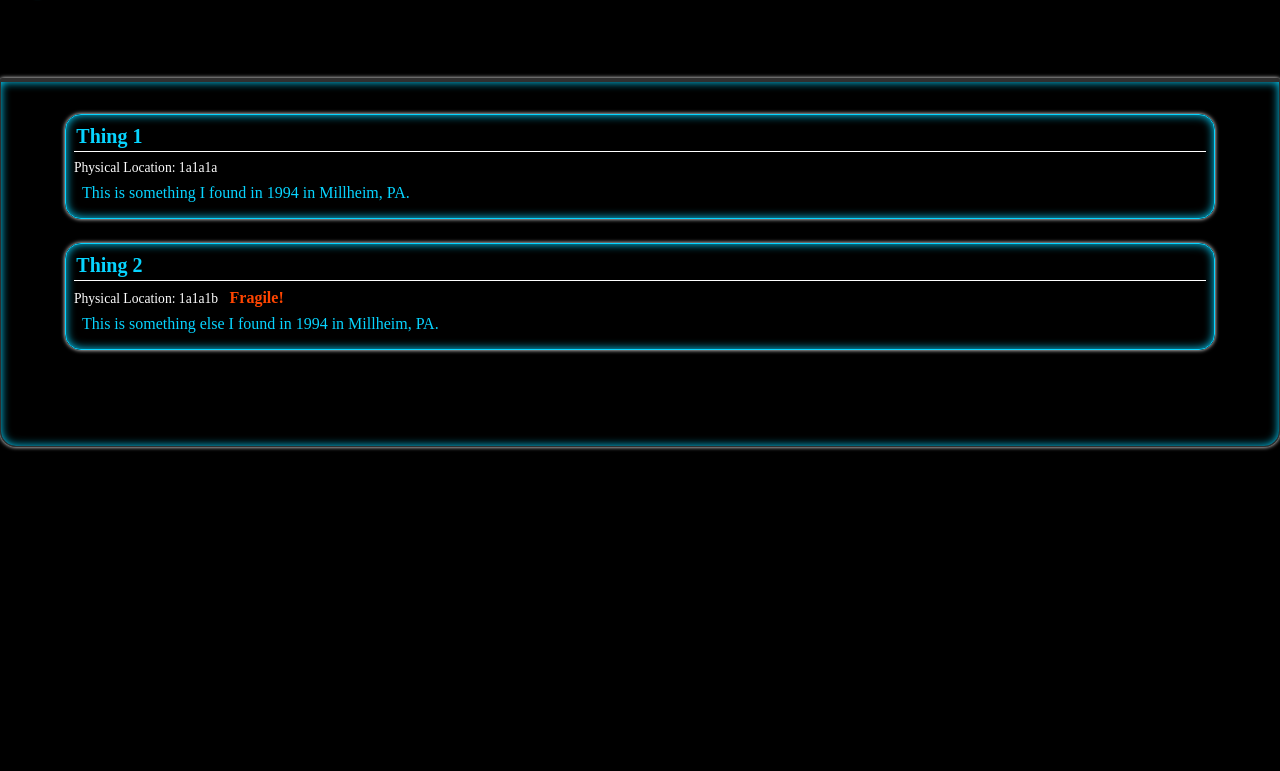
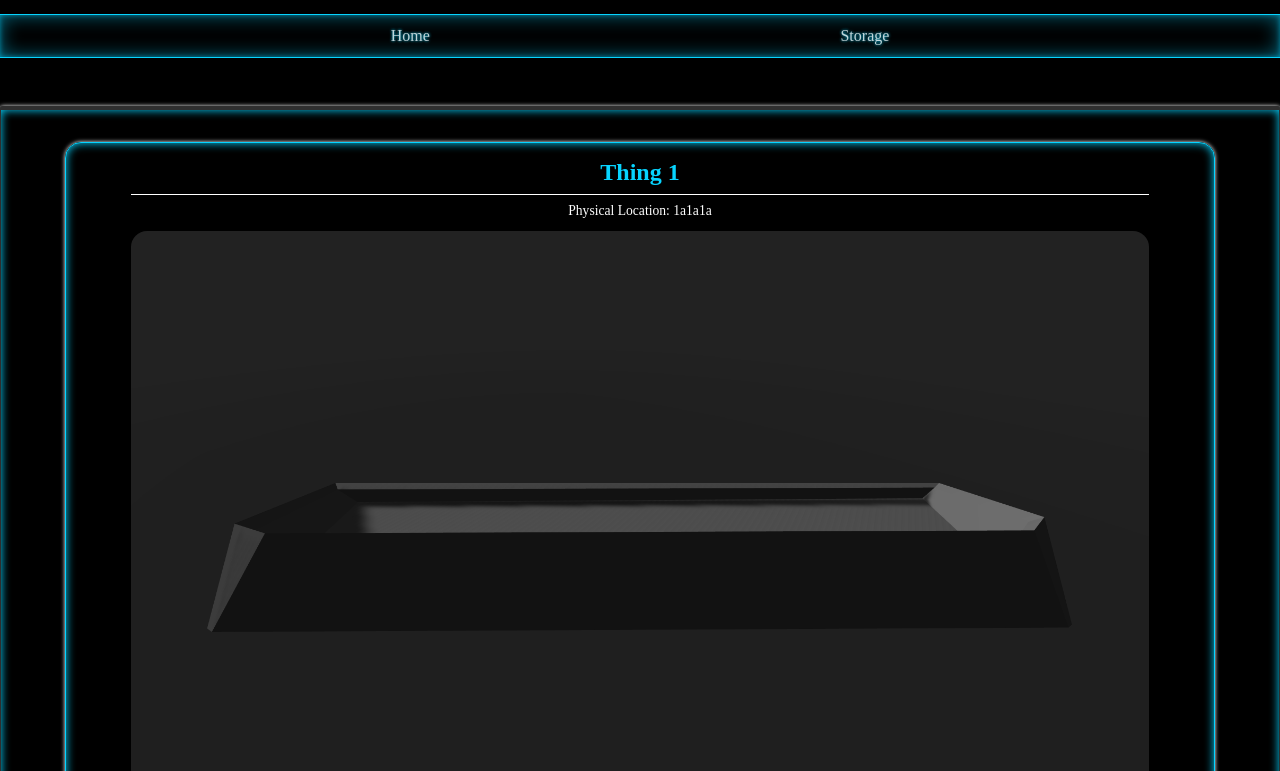
Before and after one commit to WideSpreadOS/SpreadStorage, a website with bundled scripts: page storage.html in a window 1280 px wide. Shown: the part 87-858 px from the top of the page. Before the commit the page ends 800 px from the top, so only its background shows below. Built offline with nearby package versions, Linux system fonts and the light colour scheme.

Commit message:
added new item list logic and items list in items.js

```diff
--- /dev/null
+++ b/public/logic/items.js
@@ -0,0 +1,87 @@
+export const items = [
+    {
+    id: 'jkjk19861776',
+    qr: 'asdf-asdf-asdf',
+    location: '1a1a1a',
+    route: 'storage/u12345678/1/a/1/a/1/a',
+    name: 'Thing 1',
+    description: 'This is something I found in 1994 in Millheim, PA.',
+    notes: [
+        'DO NOT THROW OUT'
+    ],
+    images: [
+        './public/media/image/item/1.png'
+    ],
+    fragile: false,
+    materials: ['oak wood', 'stainless steel', 'clear plastic'],
+    size: {
+        w: 25,
+        h: 55,
+        d: 25
+    },
+    weight: 8.5,
+    relations: [
+        'jkjk19861775',
+        'jkjk19861777',
+        'jkjk19861778',
+        'jkjk19861779',
+        'jkjk19861780'
+    ]
+},
+
+{
+    id: 'jkjk19861777',
+    qr: 'asdf-asdf-fdsa',
+    location: '1a1a1b',
+    route: 'storage/u12345678/1/a/1/a/1/b',
+    name: 'Thing 3',
+    description: 'This is something else I found in 1994 in Millheim, PA.',
+    notes: [
+        'DO NOT THROW OUT'
+    ],
+    images: [
+        './public/media/image/item/1.png'
+    ],
+    fragile: true,
+    materials: ['stainless steel', 'clear plastic'],
+    size: {
+        w: 5,
+        h: 15,
+        d: 5
+    },
+    weight: 1.5,
+    relations: [
+        'jkjk19861775',
+        'jkjk19861776',
+        'jkjk19861778',
+        'jkjk19861779',
+        'jkjk19861780'
+    ]
+},
+
+{
+    id: 'jkjk11061777',
+    qr: 'agdf-asdf-fdsa',
+    location: '1a1a1c',
+    route: 'storage/u12345678/1/a/1/a/1/c',
+    name: 'Thing 2',
+    description: 'This is something I found in 1998 in Cromwell, CT.',
+    notes: [
+        'DO NOT THROW OUT'
+    ],
+    images: [
+        './public/media/image/item/1.png'
+    ],
+    fragile: true,
+    materials: ['stainless steel', 'colored plastic'],
+    size: {
+        w: 12,
+        h: 8,
+        d: 4
+    },
+    weight: 1.85,
+    relations: [
+    ]
+},
+
+]
--- a/public/logic/main.js
+++ b/public/logic/main.js
@@ -1,9 +1,4 @@
-console.log("%c> main.js", "color: rgba(212, 7, 255, 1); font-size: 2rem; margin-top: 1rem; padding-left: 2rem;")
-
-
-
-
-export async function addItem(item) {
+export function addItem(item) {
     console.log("%cItem:", "color: rgba(7, 212, 255, 1); font-size: 1.5rem; margin-top: 1rem;")
     // console.table(item)
     console.log(item)
@@ -21,6 +16,8 @@ export async function addItem(item) {
         <div class="storage-item-label">
             <h3>${item.name}</h3>
             <h6>Physical Location: ${item.location} <span class="${itemFragileClass}">Fragile!</span></h6>
+
+            <img class="item-image" src="${item.images[0]}" alt="Image of ${item.name}">
             <p>${item.description}</p>
         </div>
     `
@@ -30,8 +27,3 @@ export async function addItem(item) {
     labelEl.innerHTML = formattedLabel
     spreadBody.appendChild(labelEl)
 }
-
-
-
-
-// console.log(item1)
--- a/public/logic/storage.js
+++ b/public/logic/storage.js
@@ -1,64 +1,19 @@
+import { addItem } from "./main.js"
+import { items } from "./items.js"
+
 console.log("%c> storage.js", "color: rgba(212, 7, 255, 1); font-size: 2rem; margin-top: 1rem; padding-left: 2rem;")
-import { addItem } from "./main.js";
 
 
-const item1 = {
-    id: 'jkjk19861776',
-    qr: 'asdf-asdf-asdf',
-    location: '1a1a1a',
-    route: 'storage/u12345678/1/a/1/a/1/a',
-    name: 'Thing 1',
-    description: 'This is something I found in 1994 in Millheim, PA.',
-    notes: [
-        'DO NOT THROW OUT'
-    ],
-    fragile: false,
-    materials: ['oak wood', 'stainless steel', 'clear plastic'],
-    size: {
-        w: 25,
-        h: 55,
-        d: 25
-    },
-    weight: 8.5,
-    relations: [
-        'jkjk19861775',
-        'jkjk19861777',
-        'jkjk19861778',
-        'jkjk19861779',
-        'jkjk19861780'
-    ]
-}
-const item2 = {
-    id: 'jkjk19861777',
-    qr: 'asdf-asdf-fdsa',
-    location: '1a1a1b',
-    route: 'storage/u12345678/1/a/1/a/1/b',
-    name: 'Thing 2',
-    description: 'This is something else I found in 1994 in Millheim, PA.',
-    notes: [
-        'DO NOT THROW OUT'
-    ],
-    fragile: true,
-    materials: ['stainless steel', 'clear plastic'],
-    size: {
-        w: 5,
-        h: 15,
-        d: 5
-    },
-    weight: 1.5,
-    relations: [
-        'jkjk19861775',
-        'jkjk19861776',
-        'jkjk19861778',
-        'jkjk19861779',
-        'jkjk19861780'
-    ]
-}
 
-addItem(item1);
-addItem(item2);
+console.log(items)
 
-// console.log(`${item1}`)
+
+
+
+addItem(items[0]);
+addItem(items[1]);
+addItem(items[2]);
+
 // const jsonString = JSON.stringify(item1)
 
 // console.log(jsonString)
--- a/public/style/main.css
+++ b/public/style/main.css
@@ -8,12 +8,33 @@ html {
     background-color: #000;
     color: rgba(7, 212, 255, 1)
 }
-
+h1 {
+    text-align: center;
+    padding: 1rem;
+}
 a {
     color: rgba(255, 255, 255, 0.75);
     text-shadow: 0 0 3px rgba(7, 212, 255, 1);
+    text-decoration: none;
 }
 
+
+.main-menu {
+    margin-top: 2rem;
+    border-top: solid 1px rgba(7, 212, 255, 1);
+    border-bottom: solid 1px rgba(7, 212, 255, 1);
+    padding: 0.75rem;
+    box-shadow: inset 0 0 20px rgba(7, 212, 255, 0.5), inset 0 0 5px rgba(7, 212, 255, 0.5);
+}
+
+.main-menu-routes ul {
+    display: flex;
+    flex-wrap: nowrap;
+    align-items: center;
+    justify-content: space-evenly;
+    gap: 2rem;
+    list-style: none;
+}
 #spreadBody {
     width: 100%;
     display: flex;
@@ -22,7 +43,7 @@ a {
     align-items: flex-start;
     justify-content: space-evenly;
     gap: 1.5rem;
-    margin-top: 5rem;
+    margin-top: 3rem;
     border: solid 1px #5555558e;
     border-top: solid 4px #5555558e;
     padding-top: 2rem;
@@ -36,6 +57,12 @@ a {
 
 }
 
+.storage-item-label {
+    display: flex;
+    flex-direction: column;
+    align-items: center;
+    justify-content: center;
+}
 .storage-item-label-data {
     width: 90%;
     border: solid 1px rgba(7, 212, 255, 1);
@@ -49,6 +76,10 @@ a {
     margin-bottom: 0.5rem;
     font-size: 1.25rem;
     padding: 0.15rem;
+    width: 90%;
+    text-align: center;
+    font-size: 1.5rem;
+    padding: 0.5rem;
 }
 .storage-item-label-data h6, .storage-item-label-data span {
     color: #fff;
@@ -109,6 +140,14 @@ a {
     width: 300px;
     max-height: 80vh;
 }
+.item-image {
+    max-width: 90%;
+    max-height: 100%;
+    background-color: #222;
+    margin-top: 0.75rem;
+    margin-bottom: 0.75rem;
+    border-radius: 1rem;
+}
 .item-footer {
     /* background-color: purple; */
     /* border: solid 1px purple; */
--- a/storage.html
+++ b/storage.html
@@ -14,9 +14,6 @@
     <h1>SpreadStorage Storage</h1>
 
     <div id="mainMenu" class="main-menu">
-        <div class="main-menu-header">
-            <h6>Menu</h6>
-        </div>
         <div class="main-menu-routes">
             <ul>
                 <li><a href="index.html">Home</a></li>
```
Also changed, not shown: index.html (+0 -3 lines), public/media/image/item/1.png (added).
